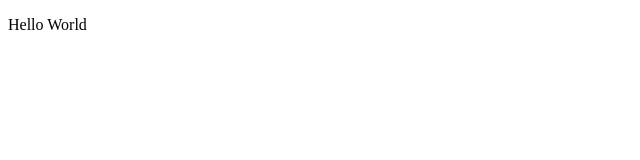
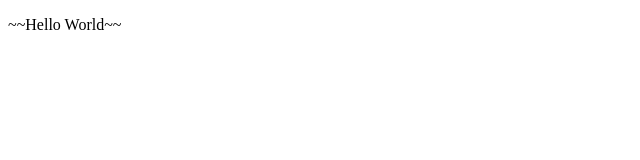
Before and after one commit to veledelytix/veledelytix.github.io, a plain HTML site: page index.html in a window 1280 px wide. Shown: the full height of the page, 0-640 px from the left. Drawn offline with Linux system fonts and the light colour scheme.

Commit message:
Update index.html

```diff
--- a/index.html
+++ b/index.html
@@ -4,6 +4,6 @@
         <title>VeledeLytix</title>
     </head>
     <body>
-        <p>Hello World</p>
+        <p>~~Hello World~~</p>
     </body>
 </html>
```
